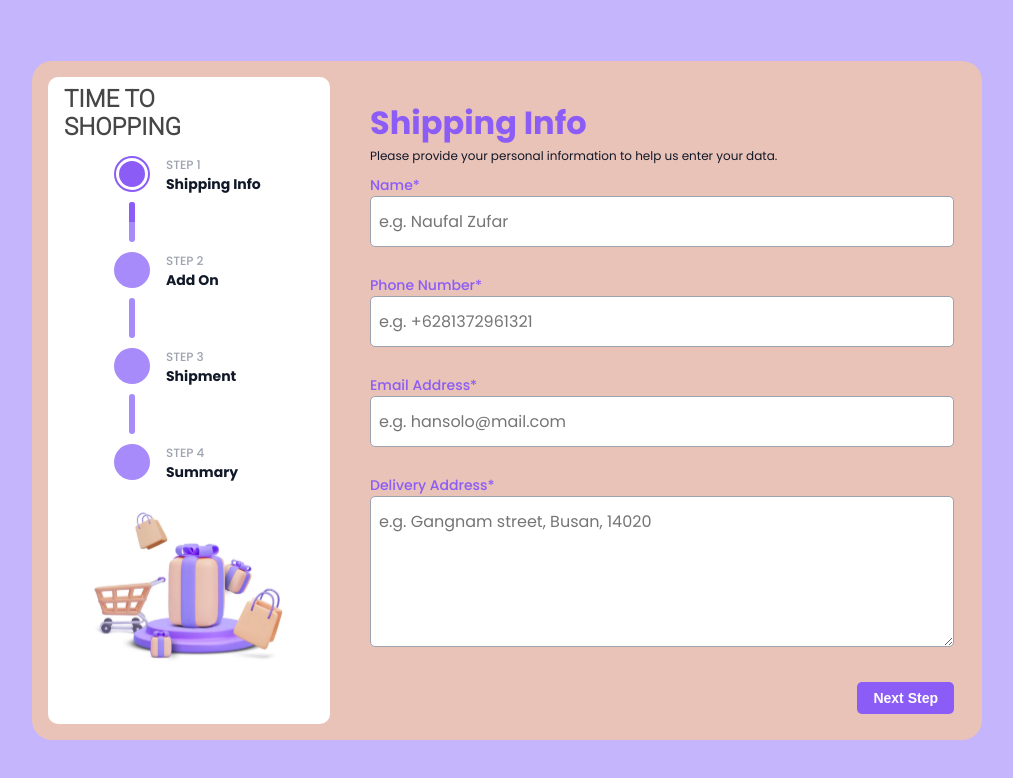
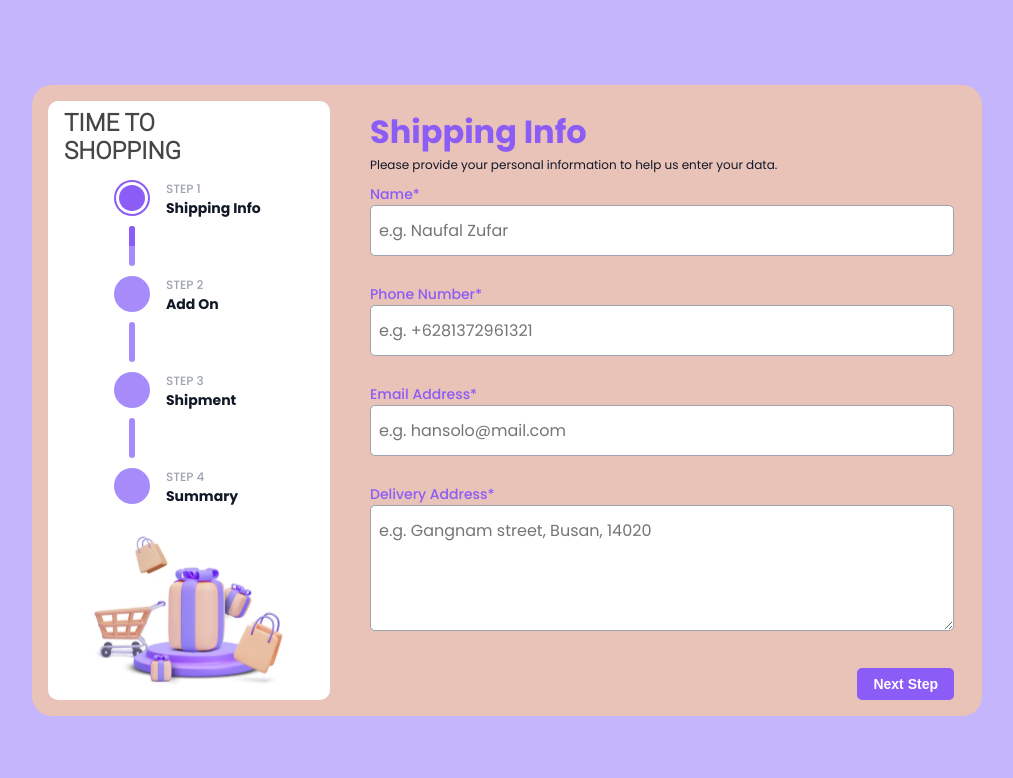
Before and after one commit to naufalzs/gift-shipping-form, a Next.js app: page / in a window 1280 px wide. Shown: the top 778 px of the page, without its empty margins (133-1146 px from the left). Built offline with nearby package versions, Linux system fonts and the light colour scheme.

Commit message:
fix: card height overlap laptop vh

```diff
--- a/components/StepOne.js
+++ b/components/StepOne.js
@@ -93,7 +93,7 @@ export default function StepOne() {
           id="address"
           placeholder="e.g. Gangnam street, Busan, 14020"
           className="input__textarea"
-          rows={5}
+          rows={4}
           {...register("address")}
         />
         <div className="input__error">{errors.address?.message}</div>
--- a/src/app/globals.sass
+++ b/src/app/globals.sass
@@ -42,7 +42,7 @@ body
   padding: 16px
   border-radius: 20px
   background-color: $color-card
-  margin: 50px 0
+  margin: 15px 0
 
 .sidebar
   padding: 8px 16px
@@ -66,7 +66,7 @@ body
   flex-direction: column
   justify-content: space-between
   width: 100%
-  padding: 22px 12px 10px 40px
+  padding: 7px 12px 0px 40px
 
 .form
   height: 100%
```
